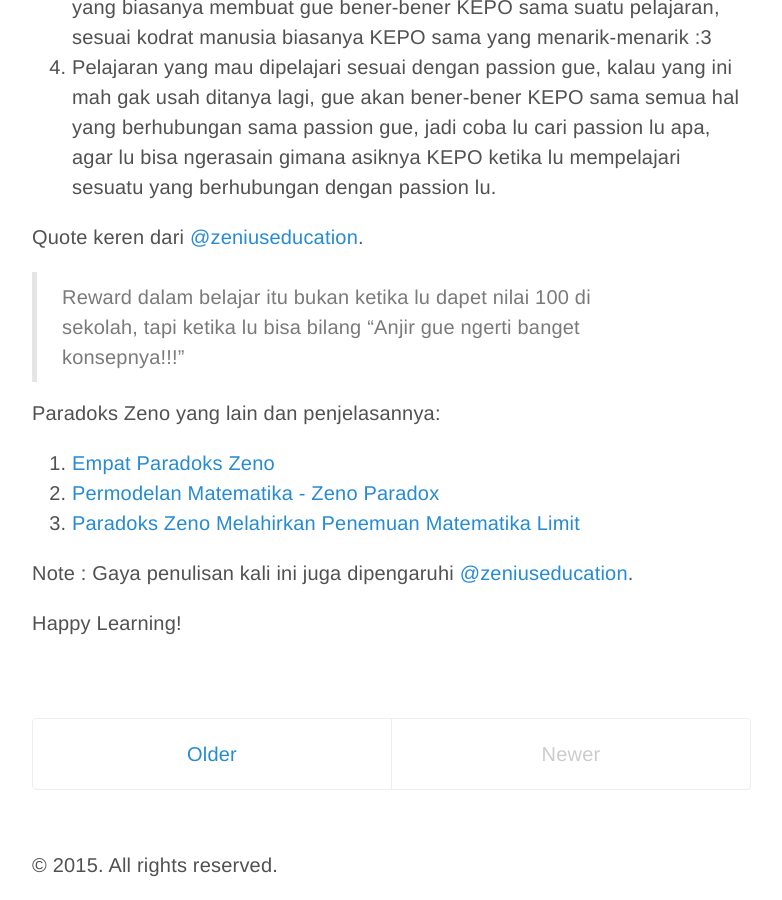
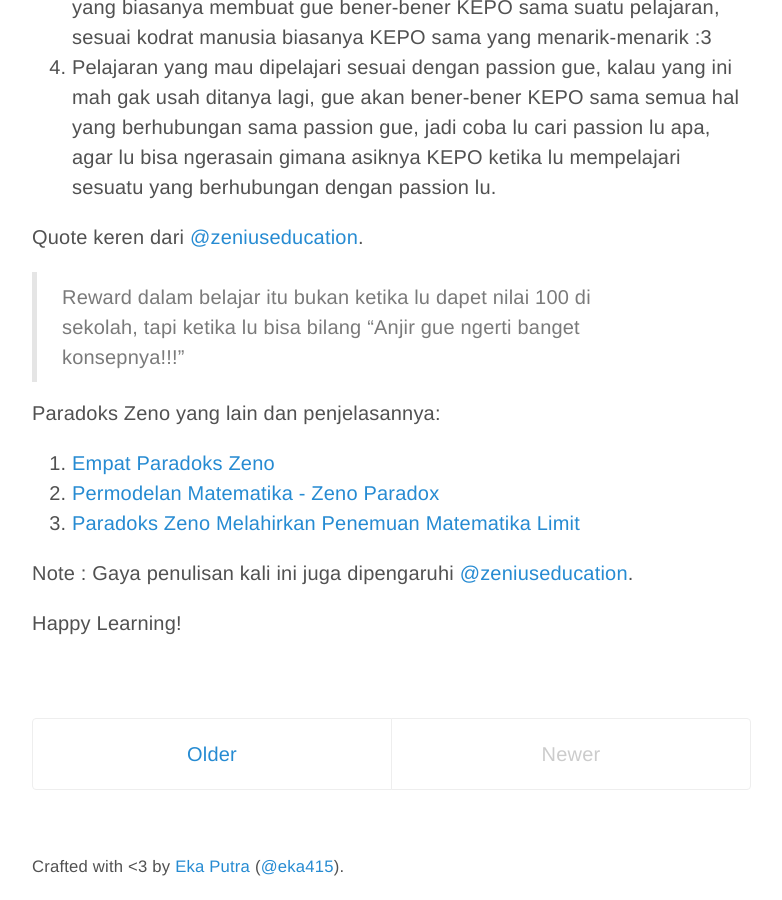
Before and after one commit to eputra/eputra.github.io, a Jekyll site: the page built from index.html, in a window 1280 px wide and 900 px high, scrolled down 2364 px. Shown: the whole window, without its empty margins (248-1030 px from the left). Built offline with Jekyll 4.4.1, drawn with Linux system fonts in a browser that asks for light colours; formulas are drawn with MathJax 3; the list of posts is cut into pages by our own code.

Commit message:
small footer

```diff
--- a/_layouts/default.html
+++ b/_layouts/default.html
@@ -23,7 +23,9 @@
 
       <div class="footer">
         <p>
-          &copy; {{ site.time | date: '%Y' }}. All rights reserved.
+           <small>
+              Crafted with <3 by <a href="http://eka-putra.github.io">Eka Putra</a> (<a href="https://twitter.com/eka415">@eka415</a>).
+           </small>
         </p>
       </div>
     </div>
```
